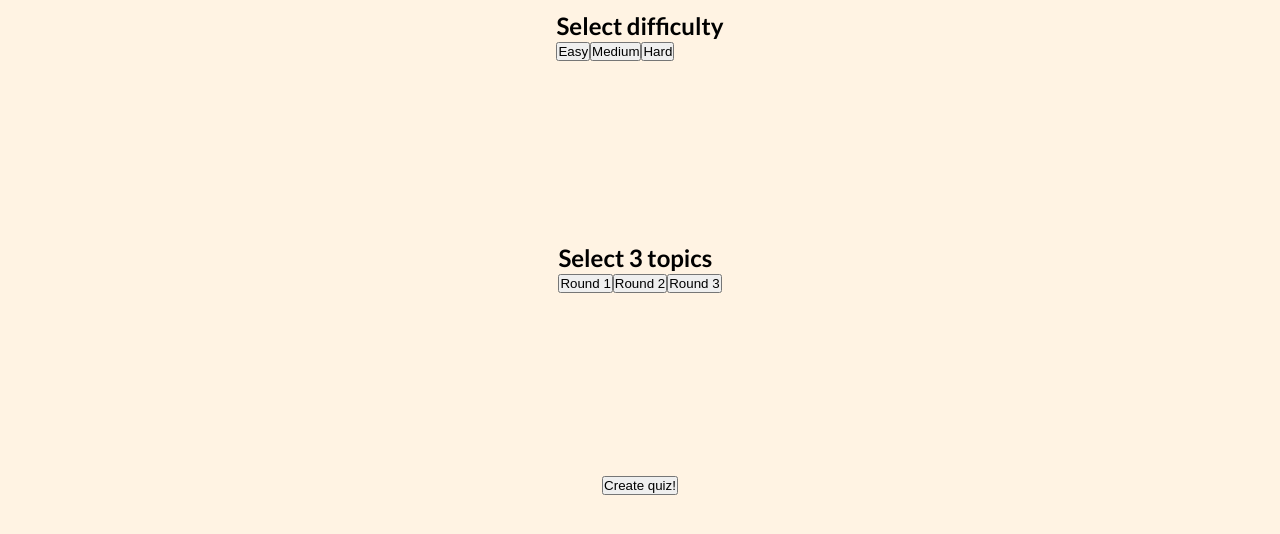
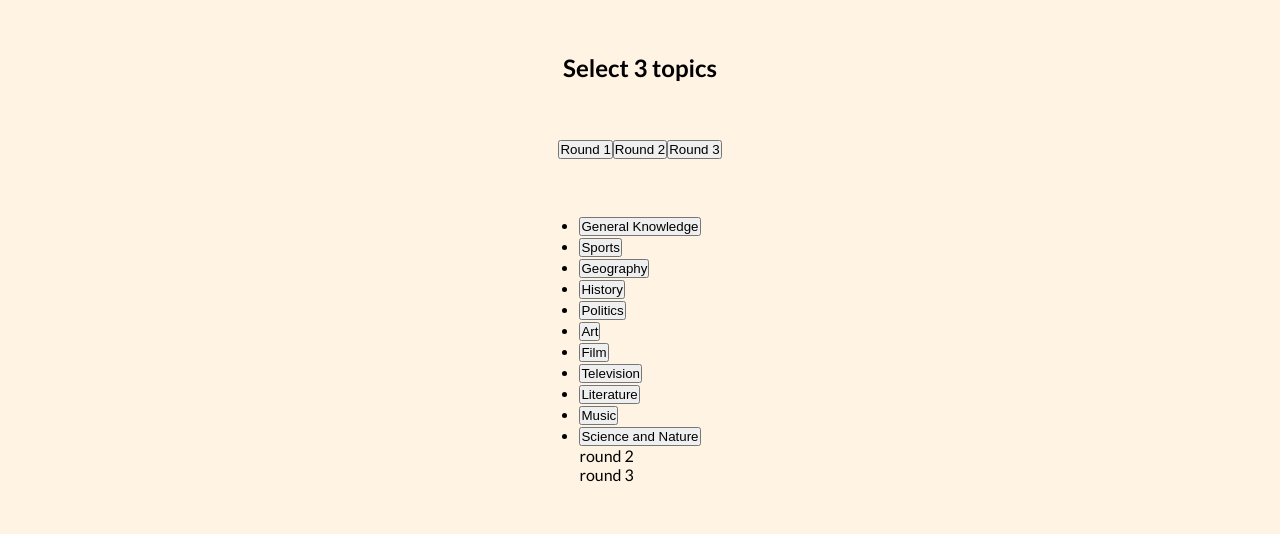
Before and after one commit to PollyFenne/Ye_olde_quiz_frontend, a React app: page /create in a window 1280 px wide. Shown: the part 214-748 px from the top of the page. Built offline with nearby package versions, Linux system fonts and the light colour scheme.

Commit message:
Begin to add functionality allowing users to pick topics

```diff
--- /dev/null
+++ b/src/components/Topics/index.js
@@ -0,0 +1,93 @@
+import React from "react";
+
+const Topics = () => {
+  return (
+    <div>
+      <ul>
+        <li>
+          <button type="button" value="General Knowledge">
+            General Knowledge
+          </button>
+        </li>
+        <li>
+          <button type="button" value="Sports">
+            Sports
+          </button>
+        </li>
+        <li>
+          <button type="button" value="Geography">
+            Geography
+          </button>
+        </li>
+        <li>
+          <button type="button" value="History">
+            History
+          </button>
+        </li>
+        <li>
+          <button type="button" value="Politics">
+            Politics
+          </button>
+        </li>
+        <li>
+          <button type="button" value="Art">
+            Art
+          </button>
+        </li>
+        <li>
+          <button type="button" value="Film">
+            Film
+          </button>
+        </li>
+        <li>
+          <button type="button" value="Television">
+            Television
+          </button>
+        </li>
+        <li>
+          <button type="button" value="Literature">
+            Literature
+          </button>
+        </li>
+        <li>
+          <button type="button" value="Music">
+            Music
+          </button>
+        </li>
+        <li>
+          <button type="button" value="Science and Nature">
+            Science and Nature
+          </button>
+        </li>
+      </ul>
+    </div>
+  );
+};
+
+export default Topics;
+
+// let labels = [];
+// Array.from(button).forEach((button) => {
+//   button.addEventListener("click", (e) => {
+//     e.preventDefault();
+//     const clickedButton = button.value;
+//     if (!isButtonClicked(clickedButton)) {
+//       if (labels.length < 3) {
+//         labels.push(clickedButton);
+//         button.style.backgroundColor = "rgb(" + 54 + "," + 98 + "," + 121 + ")";
+//       }
+//     } else {
+//       labels.splice(labels.indexOf(clickedButton), 1);
+//       button.style.backgroundColor = "rgb(" + 71 + "," + 128 + "," + 157 + ")";
+//     }
+//     console.log(labels);
+//   });
+// });
+// function isButtonClicked(clickedButton) {
+//   for (let value of labels) {
+//     if (value == clickedButton) {
+//       return true;
+//     }
+//   }
+//   return false;
+// }
--- a/src/pages/CreatePage/index.js
+++ b/src/pages/CreatePage/index.js
@@ -1,10 +1,42 @@
-import React from "react";
+import React, { useState } from "react";
 
 import Banner from "../../components/Banner";
+import Topics from "../../components/Topics";
 
 import "./styles.css";
 
 const CreatePage = () => {
+  const [showRoundOne, setShowRoundOne] = useState(true);
+  const [showRoundTwo, setShowRoundTwo] = useState(false);
+  const [showRoundThree, setShowRoundThree] = useState(false);
+
+  const handleRoundOneRedirect = () => {
+    if (!showRoundOne) {
+      console.log("round 1");
+      setShowRoundOne(true);
+      setShowRoundTwo(false);
+      setShowRoundThree(false);
+    }
+  };
+
+  const handleRoundTwoRedirect = () => {
+    console.log("round 2");
+    if (!showRoundTwo) {
+      setShowRoundOne(false);
+      setShowRoundTwo(true);
+      setShowRoundThree(false);
+    }
+  };
+
+  const handleRoundThreeRedirect = () => {
+    console.log("round 3");
+    if (!showRoundThree) {
+      setShowRoundOne(false);
+      setShowRoundTwo(false);
+      setShowRoundThree(true);
+    }
+  };
+
   return (
     <>
       <Banner />
@@ -17,13 +49,28 @@ const CreatePage = () => {
             <input type="button" className="difficulty-button" value="Hard" />
           </div>
         </div>
+        <h2>Select 3 topics</h2>
         <div>
-          <h2>Select 3 topics</h2>
-          <div>
-            <input type="button" value="Round 1" />
-            <input type="button" value="Round 2" />
-            <input type="button" value="Round 3" />
-          </div>
+          <input
+            onClick={handleRoundOneRedirect}
+            type="button"
+            value="Round 1"
+          />
+          <input
+            onClick={handleRoundTwoRedirect}
+            type="button"
+            value="Round 2"
+          />
+          <input
+            onClick={handleRoundThreeRedirect}
+            type="button"
+            value="Round 3"
+          />
+        </div>
+        <div>
+          {showRoundOne ? <Topics /> : <p>round 1</p>}
+          {showRoundTwo ? <Topics /> : <p>round 2</p>}
+          {showRoundThree ? <Topics /> : <p>round 3</p>}
         </div>
         <input type="submit" value="Create quiz!" />
       </form>
```
